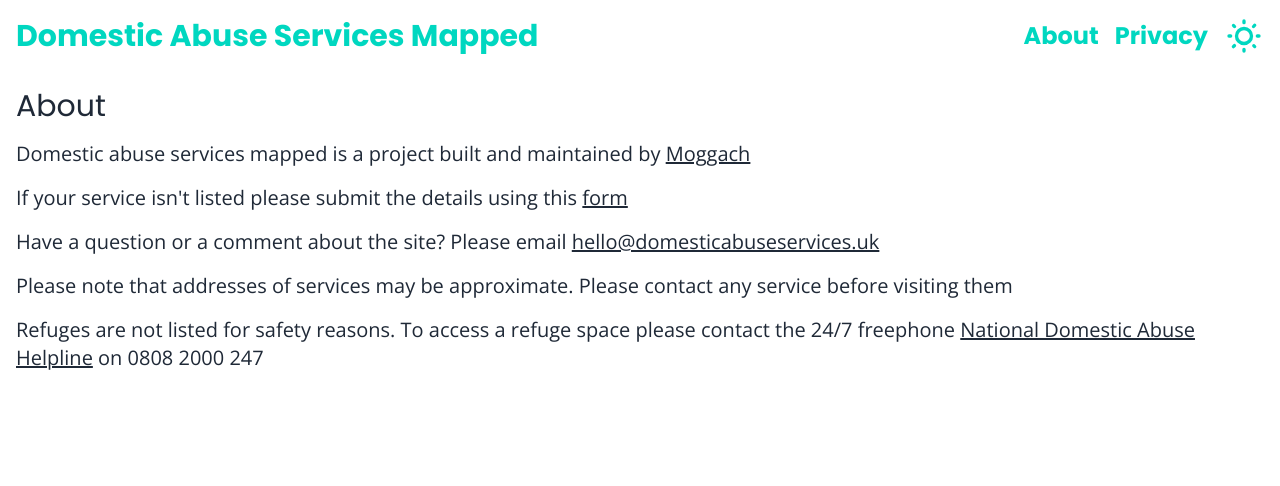
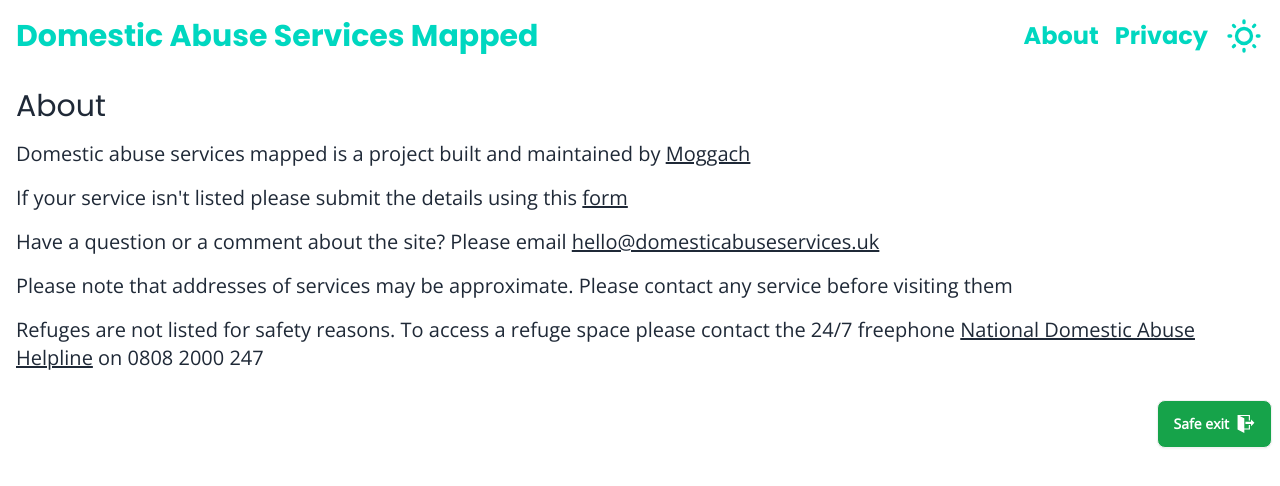
Before and after one commit to Moggach/domestic-abuse-services-mapped, a Next.js app: page /about in a window 1280 px wide. Shown: the top 486 px of the page. Built offline with nearby package versions, Linux system fonts and the light colour scheme.

Commit message:
add quick exit to about and privacy

```diff
--- a/src/app/about/page.js
+++ b/src/app/about/page.js
@@ -1,7 +1,12 @@
+'use client';
+
 import '../styles/globals.css';
+import QuickExit from '../components/QuickExit';
+
 
 const About = () => {
   return (
+    <>
     <main className="p-4"><h1 className='font-headings text-3xl mb-4'>About</h1>
     <div className="flex flex-col gap-4 text-xl">
     <p>Domestic abuse services mapped is a project built and maintained by <a className="underline" href="https://github.com/Moggach">Moggach</a></p>
@@ -13,6 +18,8 @@ const About = () => {
 
 
     </main>
+    <QuickExit/>
+    </>
   );
 };
 
--- a/src/app/privacy/page.js
+++ b/src/app/privacy/page.js
@@ -1,8 +1,14 @@
+'use client';
+
 import '../styles/globals.css';
+import QuickExit from '../components/QuickExit';
 
 const Privacy = () => {
   return (
+    <>
     <main className="p-4"><h1 className='font-headings text-3xl'>Privacy</h1></main>
+    <QuickExit/>
+    </>
   );
 };
 
```
